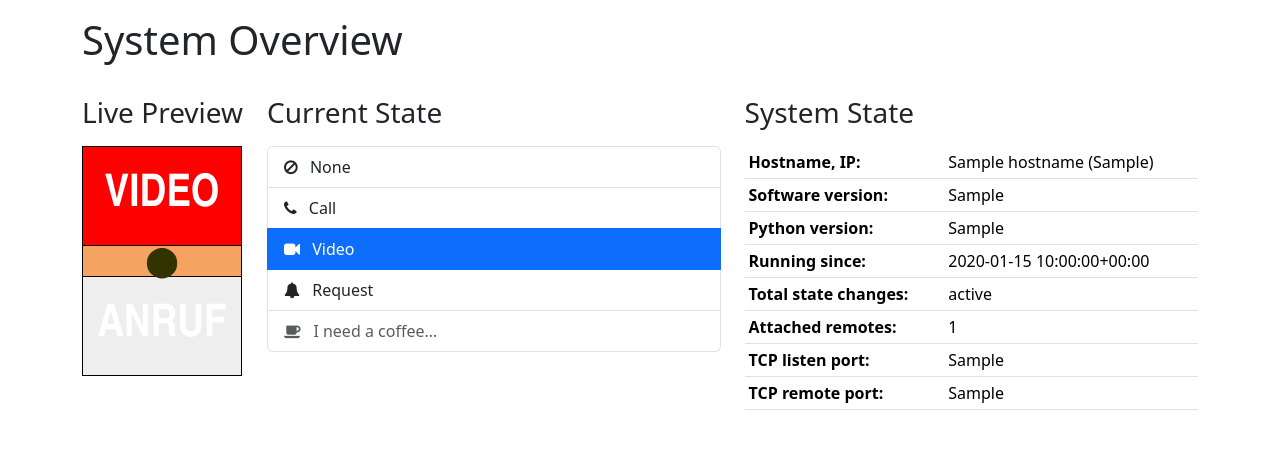
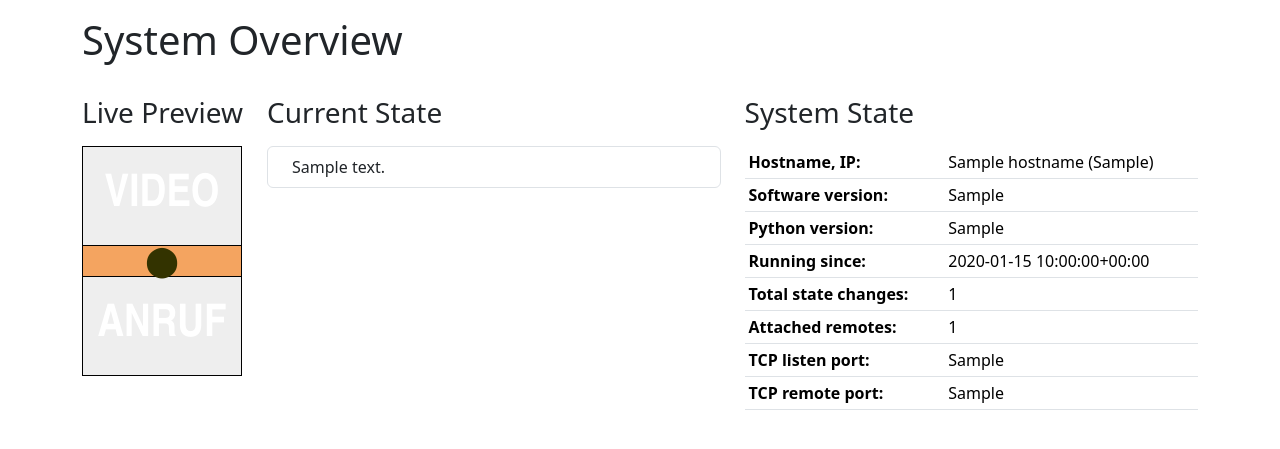
Before and after one commit to nbe95/home-office-light, a Flask app: template templates/state.html in a window 1280 px wide. Shown: the part 56-505 px from the top of the page. Run offline with Flask 2, Linux system fonts and the light colour scheme; the template is opened without the code that fills it: most values are stand-ins (such as "Sample title", 1, 10 or a date in 2020); parts of the project's set-up code (start-up, migrations or seed data) failed here and were passed over; some libraries are stand-ins or nearby versions.

Commit message:
Minimal data exchange to jinja

```diff
--- a/templates/state.html
+++ b/templates/state.html
@@ -16,7 +16,7 @@
 
             <div class="col col-md-auto">
                 <h3>Live Preview</h3>
-                <div id="ninelight" class="{{ current_state }}">
+                <div id="ninelight" class="{{ nl_instance.get_state() }}">
                     <div class="top">Video</div>
                     <div class="middle">
                         <a href="{{ request.path }}?button">&#x2B24;</a>
@@ -29,31 +29,12 @@
                 <h3>Current State</h3>
 
                 <div class="list-group">
-                    <a href="{{ request.path }}?new=none"
-                        class="list-group-item list-group-item-action {% if current_state == 'none' %}active {% endif %}">
-                        <i class="fa fa-ban"></i>&ensp;
-                        None
-                    </a>
-                    <a href="{{ request.path }}?new=call"
-                        class="list-group-item list-group-item-action {% if current_state == 'call' %}active {% endif %}">
-                        <i class="fa fa-phone"></i>&ensp;
-                        Call
-                    </a>
-                    <a href="{{ request.path }}?new=video"
-                        class="list-group-item list-group-item-action {% if current_state == 'video' %}active {% endif %}">
-                        <i class="fa fa-video-camera"></i>&ensp;
-                        Video
-                    </a>
-                    <a href="{{ request.path }}?new=request"
-                        class="list-group-item list-group-item-action {% if current_state == 'request' %}active {% endif %}{% if current_state != 'video' %}disabled {% endif %}">
-                        <i class="fa fa-bell"></i>&ensp;
-                        Request
-                    </a>
-                    <a href="{{ request.path }}?new=coffee"
-                        class="list-group-item list-group-item-action {% if current_state == 'coffee' %}active {% endif %}{% if current_state != 'none' %}disabled {% endif %}">
-                        <i class="fa fa-coffee"></i>&ensp;
-                        I need a coffee&hellip;
-                    </a>
+                    {% for name, text, icon, disabled in state_mapping %}
+                        <a href="{{ request.path }}?set={{ name }}"
+                            class="list-group-item list-group-item-action {% if nl_instance.get_state() == name %}active{% endif %} {% if disabled %}disabled{% endif %}">
+                            <i class="fa {{ icon }}"></i>&ensp;{{ text }}
+                        </a>
+                    {% endfor %}
                 </div>
             </div>
 
@@ -76,15 +57,15 @@
                         </tr>
                         <tr>
                             <td class="fw-bold">Running since:</td>
-                            <td>{{ start_time.astimezone() }}</td>
+                            <td>{{ nl_instance.start_time.astimezone() }}</td>
                         </tr>
                         <tr>
                             <td class="fw-bold">Total state changes:</td>
-                            <td>{{ state_changes }}</td>
+                            <td>{{ nl_instance.total_state_changes }}</td>
                         </tr>
                         <tr>
                             <td class="fw-bold">Attached remotes:</td>
-                            <td>{{ num_remotes }}</td>
+                            <td>{{ nl_instance.remotes|length }}</td>
                         </tr>
                         <tr>
                             <td class="fw-bold">TCP listen port:</td>
```
Also changed, not shown: src/frontend.py (+19 -25 lines), templates/log.html (+10 -5 lines).
